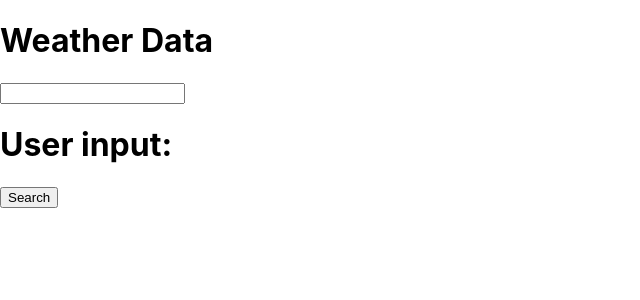
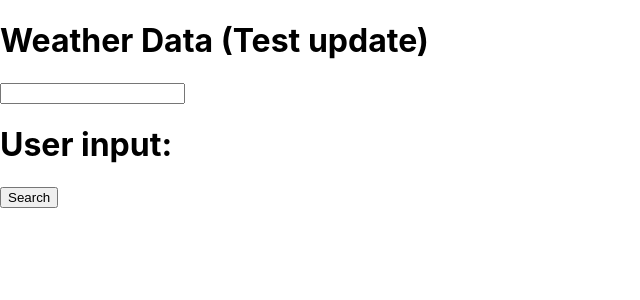
Before and after one commit to Callum-Gilfedder/Weather-application-final, a React (Create React App) app: page / in a window 1280 px wide. Shown: the top 300 px of the page, without its empty margins (0-640 px from the left). Built offline with nearby package versions, Linux system fonts and the light colour scheme; no server answers.

Commit message:
Test update

```diff
--- a/src/App.js
+++ b/src/App.js
@@ -164,7 +164,7 @@ function WeatherApp() {
 
   return (
     <div>
-      <h1>Weather Data</h1>
+      <h1>Weather Data (Test update)</h1>
       <input type="text" onChange={handleChange}></input>
       <h1>User input: {userLocationInput}</h1>
       <button onClick={handleClick}>Search</button>
```
